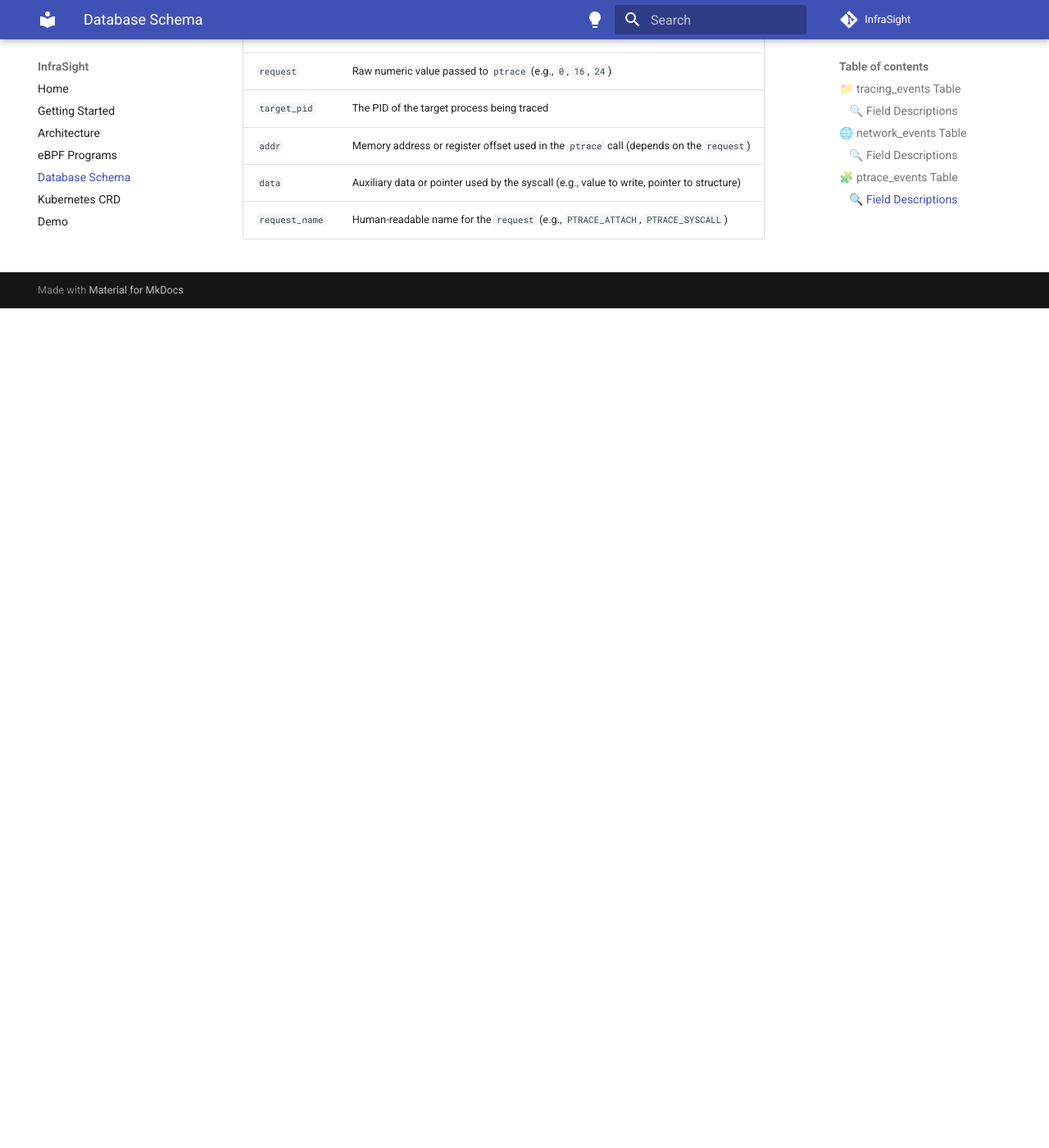
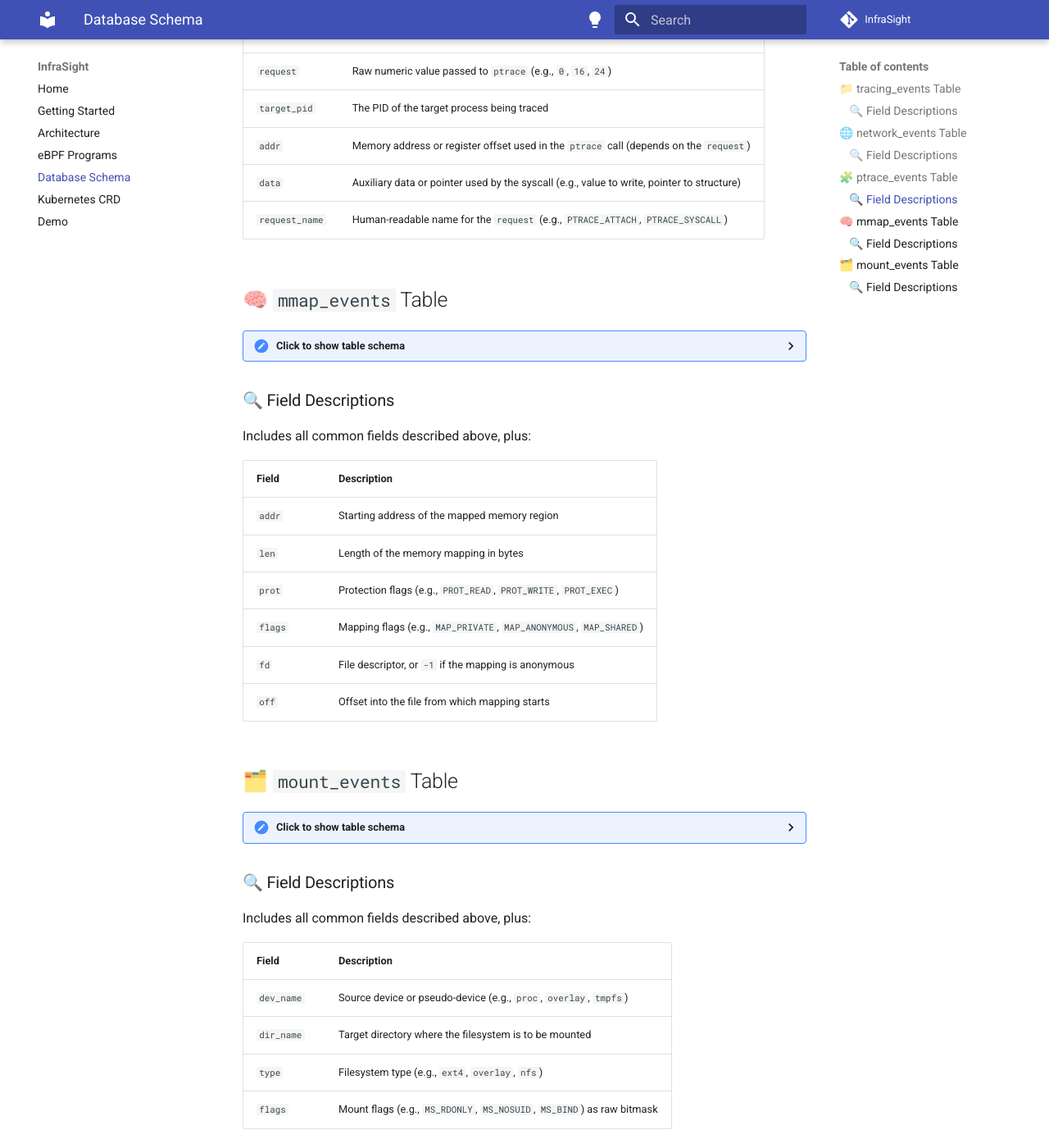
Before and after one commit to ALEYI17/InfraSight, an MkDocs documentation site: the page built from docs/database-schema.md, in a window 1280 px wide and 1400 px high, scrolled down 2510 px. Shown: the whole window at 82% size. Built offline with MkDocs 1.6.1 and Material for MkDocs 9.7.7, drawn with Linux system fonts in a browser that asks for light colours; comment, search, counter and statistics services are not loaded; before the commit the page ends 2886 px from its top, so only the background shows below that.

Commit message:
add db schema for mmap and mount

````diff
--- a/docs/database-schema.md
+++ b/docs/database-schema.md
@@ -185,3 +185,119 @@
 | `addr`         | Memory address or register offset used in the `ptrace` call (depends on the `request`)     |
 | `data`         | Auxiliary data or pointer used by the syscall (e.g., value to write, pointer to structure) |
 | `request_name` | Human-readable name for the `request` (e.g., `PTRACE_ATTACH`, `PTRACE_SYSCALL`)            |
+
+## 🧠 `mmap_events` Table
+
+<details>
+<summary>Click to show table schema</summary>
+
+```sql
+CREATE TABLE IF NOT EXISTS audit.mmap_events (
+  pid UInt32,
+  uid UInt32,
+  gid UInt32,
+  ppid UInt32,
+  user_pid UInt32,
+  user_ppid UInt32,
+  cgroup_id UInt64,
+  cgroup_name String,
+  comm String,
+
+  addr UInt64,
+  len UInt64,
+  prot UInt64,
+  flags UInt64,
+  fd UInt64,
+  off UInt64,
+
+  monotonic_ts_enter_ns UInt64,
+  monotonic_ts_exit_ns UInt64,
+  return_code Int64,
+  latency_ns UInt64,
+
+  event_type String,
+  node_name String,
+  user String,
+
+  latency_ms Float64,
+  wall_time_ms Int64,
+  wall_time_dt DateTime64(3),
+
+  container_id String,
+  container_image String,
+  container_labels_json JSON
+)
+ENGINE = MergeTree()
+ORDER BY wall_time_ms;
+```
+
+</details>
+
+### 🔍 Field Descriptions
+
+Includes all common fields described above, plus:
+
+| Field   | Description                                                        |
+| ------- | ------------------------------------------------------------------ |
+| `addr`  | Starting address of the mapped memory region                       |
+| `len`   | Length of the memory mapping in bytes                              |
+| `prot`  | Protection flags (e.g., `PROT_READ`, `PROT_WRITE`, `PROT_EXEC`)    |
+| `flags` | Mapping flags (e.g., `MAP_PRIVATE`, `MAP_ANONYMOUS`, `MAP_SHARED`) |
+| `fd`    | File descriptor, or `-1` if the mapping is anonymous               |
+| `off`   | Offset into the file from which mapping starts                     |
+
+## 🗂️ `mount_events` Table
+
+<details>
+<summary>Click to show table schema</summary>
+
+```sql
+CREATE TABLE IF NOT EXISTS audit.mount_events (
+  pid UInt32,
+  uid UInt32,
+  gid UInt32,
+  ppid UInt32,
+  user_pid UInt32,
+  user_ppid UInt32,
+  cgroup_id UInt64,
+  cgroup_name String,
+  comm String,
+
+  dev_name String,
+  dir_name String,
+  type String,
+  flags UInt64,
+
+  monotonic_ts_enter_ns UInt64,
+  monotonic_ts_exit_ns UInt64,
+  return_code Int64,
+  latency_ns UInt64,
+
+  event_type String,
+  node_name String,
+  user String,
+
+  latency_ms Float64,
+  wall_time_ms Int64,
+  wall_time_dt DateTime64(3),
+
+  container_id String,
+  container_image String,
+  container_labels_json JSON
+)
+ENGINE = MergeTree()
+ORDER BY wall_time_ms;
+```
+
+</details>
+
+### 🔍 Field Descriptions
+
+Includes all common fields described above, plus:
+
+| Field      | Description                                                            |
+| ---------- | ---------------------------------------------------------------------- |
+| `dev_name` | Source device or pseudo-device (e.g., `proc`, `overlay`, `tmpfs`)      |
+| `dir_name` | Target directory where the filesystem is to be mounted                 |
+| `type`     | Filesystem type (e.g., `ext4`, `overlay`, `nfs`)                       |
+| `flags`    | Mount flags (e.g., `MS_RDONLY`, `MS_NOSUID`, `MS_BIND`) as raw bitmask |
````
Also changed, not shown: docs/ebpf-programs.md (+5 -1 lines).
